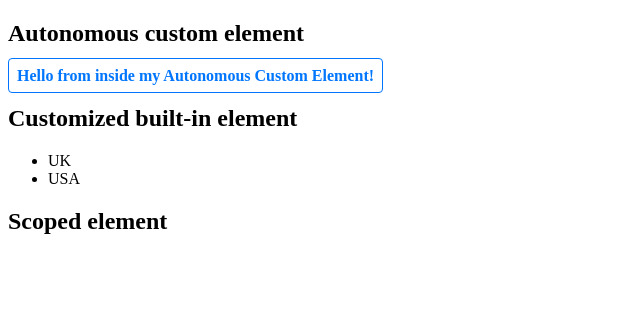
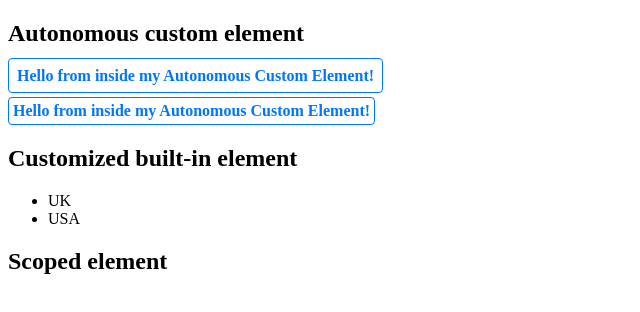
Before and after one commit to dominicchinkh/tutorial_webapi, a website with bundled scripts: page public/index.html in a window 1280 px wide. Shown: the whole page, without its empty margins (0-640 px from the left). Built offline with nearby package versions, Linux system fonts and the light colour scheme.

Commit message:
Add update-style.js

```diff
--- a/public/index.html
+++ b/public/index.html
@@ -9,6 +9,7 @@
 <body>
     <h2>Autonomous custom element</h2>
     <autonomous-custom size="100"></autonomous-custom>
+    <update-style size="small"></update-style>
 
     <h2>Customized built-in element</h2>
     <ul is="customized-builtin">
--- a/src/components/autonomous-custom/autonomous-custom.js
+++ b/src/components/autonomous-custom/autonomous-custom.js
@@ -56,6 +56,10 @@ class AutonomousCustom extends HTMLElement {
         // pseudo-class function
 
         style.textContent = `
+            :host {
+                display: block;
+                margin-bottom: 12px;
+            }
             span {
                 color: #0076ff;
                 font-weight: bold;
--- /dev/null
+++ b/src/components/autonomous-custom/update-style.js
@@ -0,0 +1,65 @@
+class UpdateStyle extends HTMLElement {
+    static observedAttributes = ["size"];
+
+    constructor() {
+        super();
+        this._internals = this.attachInternals();
+    }
+
+    connectedCallback() {
+        const shadow = this.attachShadow({ mode: 'open' });
+
+        shadow.innerHTML = `
+            <style></style>
+            <span>Hello from inside my Autonomous Custom Element!</span>
+        `;
+
+        // Call updateStyle right away to apply initial styles based on attributes
+        this.updateStyle();
+    }
+
+    attributeChangedCallback(name, oldValue, newValue) {
+        console.log(`Attribute ${name} has changed from ${oldValue} to ${newValue}.`);
+
+        // Automatically call updateStyle whenever an observed attribute changes
+        if (name === "size") {
+            this.updateStyle();
+        }
+    }
+
+    updateStyle() {
+        const shadow = this.shadowRoot;
+
+        if (!shadow) {
+            return;
+        }
+
+        // Read the current 'size' attribute to determine styles dynamically
+        const size = this.getAttribute("size");
+        let padding = "8px"; // default
+
+        if (size === "large") {
+            padding = "16px";
+        }
+        else if (size === "small") {
+            padding = "4px";
+        }
+
+        // Apply the dynamic styles to the shadow DOM's <style> tag
+        shadow.querySelector("style").textContent = `
+            span {
+                color: #0076ff;
+                font-weight: bold;
+                padding: ${padding};
+                border: 1px solid #0076ff;
+                border-radius: 4px;
+                display: inline-block;
+            }
+            span:state(hidden) {
+                border: none;
+            }
+        `;
+    }
+}
+
+customElements.define('update-style', UpdateStyle);
--- a/src/index.js
+++ b/src/index.js
@@ -2,5 +2,6 @@
 
 // Import your custom web component
 import './components/autonomous-custom/autonomous-custom.js';
+import './components/autonomous-custom/update-style.js';
 import './components/customized-builtin/customized-builtin.js';
 import './components/scoped-element/scoped-element.js';
```
